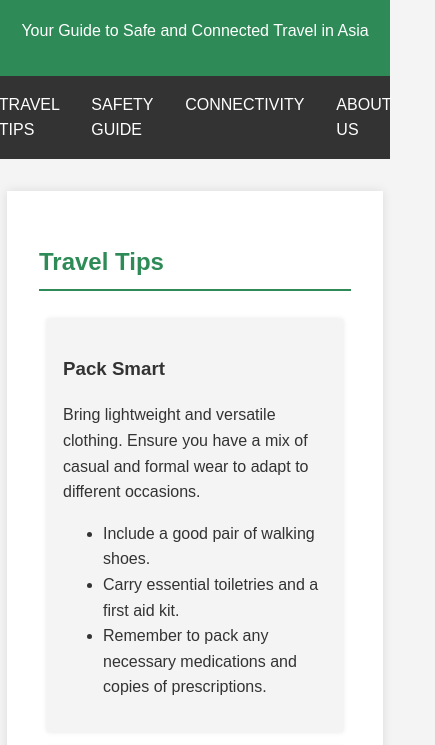
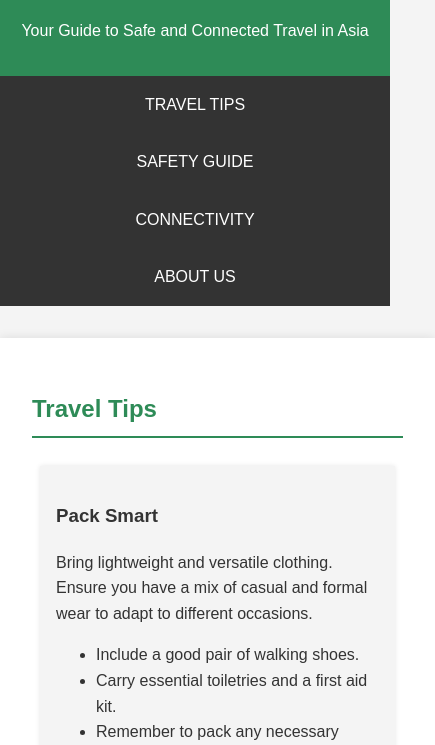
Before and after one commit to eastvisitor/eastvisitor.github.io, a plain HTML site: page index.html in a window 390 px wide. Shown: the part 92-837 px from the top of the page, 435 px wide, since content can reach past the window. Drawn offline with Linux system fonts and the light colour scheme.

Commit message:
Update index.html

```diff
--- a/index.html
+++ b/index.html
@@ -23,18 +23,22 @@
             display: flex;
             justify-content: center;
             background: #333;
+            flex-wrap: wrap;
         }
         nav a {
             color: white;
             padding: 1rem;
             text-decoration: none;
             text-transform: uppercase;
+            flex: 1;
+            text-align: center;
         }
         nav a:hover {
             background: #575757;
         }
         .container {
             width: 80%;
+            max-width: 1200px;
             margin: 2rem auto;
             background: white;
             padding: 2rem;
@@ -64,6 +68,22 @@
             margin: 0.5rem;
             background: #f4f4f4;
             box-shadow: 0 0 5px rgba(0, 0, 0, 0.1);
+        }
+        @media (max-width: 768px) {
+            nav a {
+                flex: 100%;
+            }
+            .container {
+                width: 95%;
+            }
+            .tips div, .safety div {
+                flex: 100%;
+            }
+        }
+        @media (min-width: 769px) {
+            .tips div, .safety div {
+                flex: 0 1 calc(33.333% - 1rem);
+            }
         }
     </style>
 </head>
@@ -206,4 +226,4 @@
 </footer>
 
 </body>
-</html
+</html>
```
